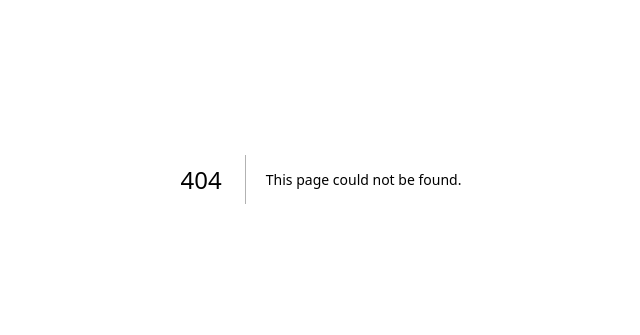
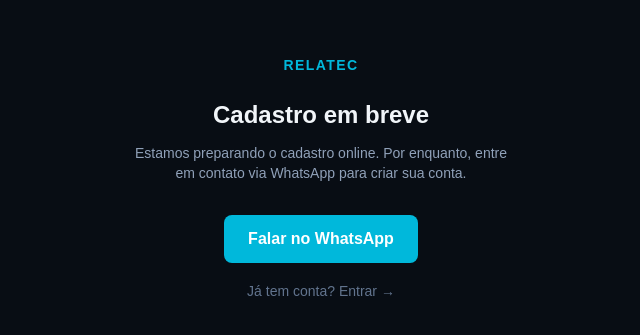
Before and after one commit to Felipe-Oliveira-Silva/visitas-tecnicas, a Next.js app: page /cadastro in a window 1280 px wide. Before the commit this address had no page. Shown: the part 221-556 px from the top of the page, without its empty margins (319-959 px from the left). Built offline with nearby package versions, Linux system fonts and the light colour scheme.

Commit message:
feat: página placeholder /cadastro

```diff
--- /dev/null
+++ b/src/app/cadastro/page.tsx
@@ -0,0 +1,36 @@
+import Link from 'next/link'
+
+export default function CadastroPage() {
+  return (
+    <div className="min-h-screen bg-[#080d14] flex items-center justify-center px-4">
+      <div className="text-center max-w-sm">
+        <p className="text-cyan-500 font-extrabold tracking-widest text-sm uppercase mb-6">
+          RELATEC
+        </p>
+        <h1 className="text-2xl font-bold text-slate-100 mb-3">
+          Cadastro em breve
+        </h1>
+        <p className="text-slate-400 text-sm mb-8">
+          Estamos preparando o cadastro online. Por enquanto, entre em contato
+          via WhatsApp para criar sua conta.
+        </p>
+        <a
+          href="https://wa.me/5511916821634"
+          target="_blank"
+          rel="noopener noreferrer"
+          className="inline-block bg-cyan-500 hover:bg-cyan-400 text-white font-semibold px-6 py-3 rounded-lg transition-colors mb-4"
+        >
+          Falar no WhatsApp
+        </a>
+        <div>
+          <Link
+            href="/login"
+            className="text-slate-500 text-sm hover:text-slate-300 transition-colors"
+          >
+            Já tem conta? Entrar →
+          </Link>
+        </div>
+      </div>
+    </div>
+  )
+}
```
